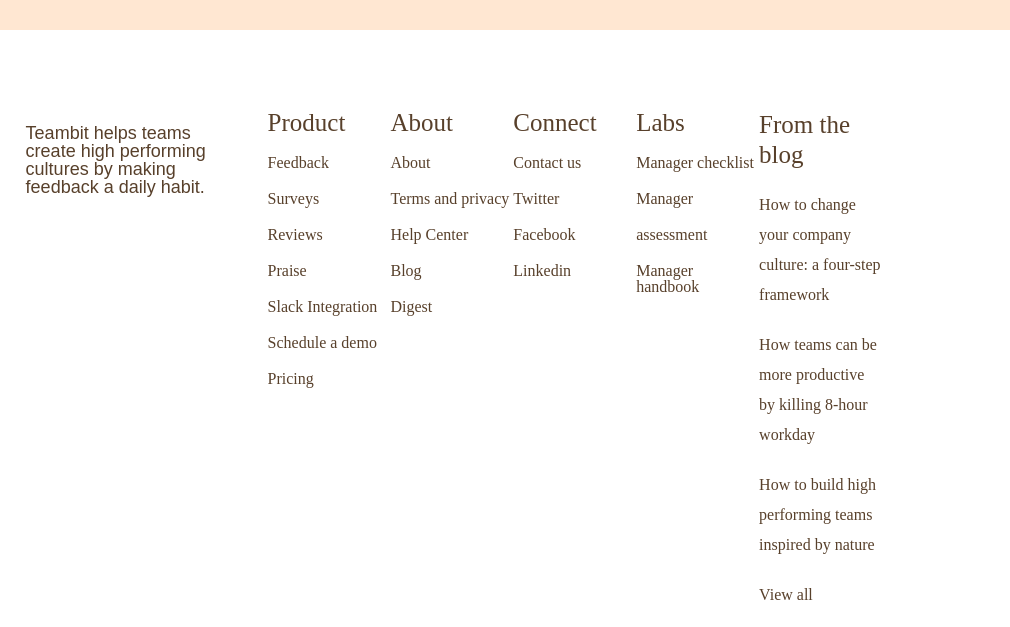
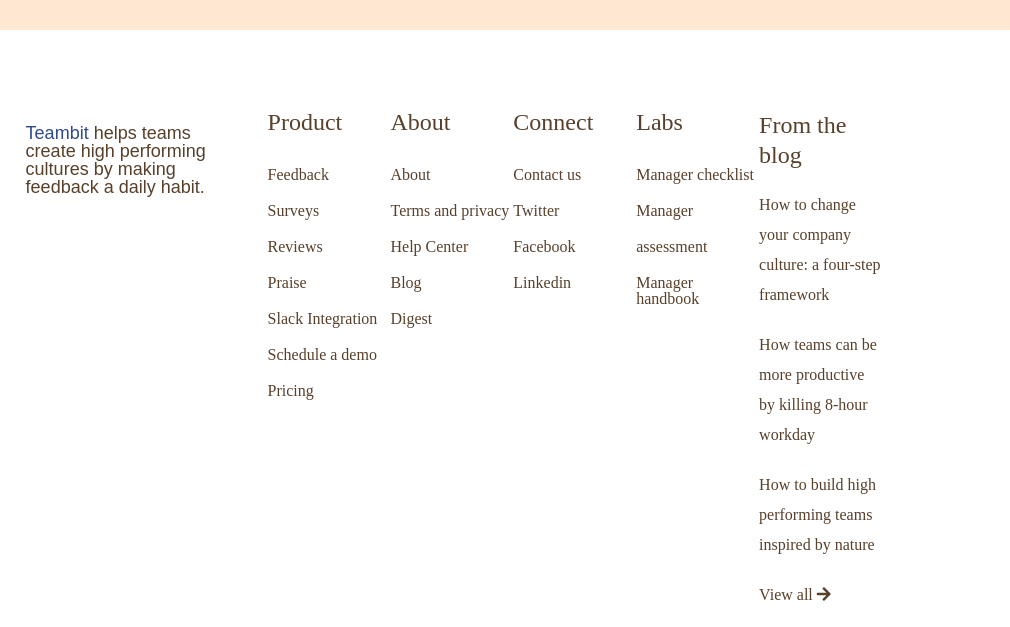
Before and after one commit to emanuelebiotti/sass-teambit, a website: page index.html in a window 1280 px wide. Shown: the part 2558-3185 px from the top of the page, 270-1280 px from the left. Drawn offline with Linux system fonts and the light colour scheme.

Commit message:
dettagli footer

```diff
--- a/index.html
+++ b/index.html
@@ -112,7 +112,7 @@
             <div class="smile">
               <img src="https://teambit.io/wp-content/themes/teambeat/img/logo-small.svg" alt="">
               <div class="helps">
-                <p>Teambit helps teams create high performing cultures by making feedback a daily habit.</p>
+                <p> <span>Teambit</span> helps teams create high performing cultures by making feedback a daily habit.</p>
               </div>
             </div>
           </div>
@@ -120,50 +120,50 @@
             <div class="footer-right-section">
               <ul>
                 <li>Product</li>
-                <li>Feedback</li>
-                <li>Surveys</li>
-                <li>Reviews</li>
-                <li>Praise</li>
-                <li>Slack Integration</li>
-                <li>Schedule a demo</li>
-                <li>Pricing</li>
+                <li><a href="#">Feedback</a></li>
+                <li><a href="#">Surveys</a></li>
+                <li><a href="#">Reviews</a></li>
+                <li><a href="#">Praise</a></li>
+                <li><a href="#">Slack Integration</a></li>
+                <li><a href="#">Schedule a demo</a></li>
+                <li><a href="#">Pricing</a></li>
               </ul>
             </div>
             <div class="footer-right-section">
               <ul>
                 <li>About</li>
-                <li>About</li>
-                <li>Terms and privacy</li>
-                <li>Help Center</li>
-                <li>Blog</li>
-                <li>Digest</li>
+                <li><a href="#">About</a></li>
+                <li><a href="#">Terms and privacy</a></li>
+                <li><a href="#">Help Center</a></li>
+                <li><a href="#">Blog</a></li>
+                <li><a href="#">Digest</a></li>
               </ul>
             </div>
             <div class="footer-right-section">
               <ul>
                 <li>Connect</li>
-                <li>Contact us</li>
-                <li>Twitter</li>
-                <li>Facebook</li>
-                <li>Linkedin</li>
+                <li><a href="#">Contact us</a></li>
+                <li><a href="#">Twitter</a></li>
+                <li><a href="#">Facebook</a></li>
+                <li><a href="#">Linkedin</a></li>
               </ul>
             </div>
             <div class="footer-right-section">
               <ul>
                 <li>Labs</li>
-                <li>Manager checklist</li>
-                <li>Manager</li>
-                <li>assessment</li>
-                <li>Manager handbook</li>
+                <li><a href="#">Manager checklist</a></li>
+                <li><a href="#">Manager</a></li>
+                <li><a href="#">assessment</a></li>
+                <li><a href="#">Manager handbook</a></li>
               </ul>
             </div>
             <div class="footer-right-section">
               <ul>
                 <li>From the blog</li>
-                <li>How to change your company culture: a four-step framework</li>
-                <li>How teams can be more productive by killing 8-hour workday</li>
-                <li>How to build high performing teams inspired by nature</li>
-                <li>View all </li>
+                <li><a href="#">How to change your company culture: a four-step framework</a></li>
+                <li><a href="#">How teams can be more productive by killing 8-hour workday</a></li>
+                <li><a href="#">How to build high performing teams inspired by nature</a></li>
+                <li><a href="#">View all <i class="fas fa-arrow-right"></i></a></li>
               </ul>
             </div>
           </div>
--- a/src/scss/_footer.scss
+++ b/src/scss/_footer.scss
@@ -34,6 +34,10 @@
     .helps {
       font-family: sans-serif;
       font-size: 90%;
+
+      p span {
+        color:$link_background_color;
+      }
     }
   }
   .footer-right {
@@ -50,15 +54,26 @@
           margin-top:80px;
           li {
             margin: 20px 0;
+            a {
+              text-decoration: none;
+              color: $menu_link_color;
+            }
           }
           li:first-child {
-            font-size: 25px;
+            font-size: 24px;
+            margin-bottom: 33px;
+
           }
         }
       }
 
       .footer-right-section:last-child {
         line-height: 30px;
+        li:first-child {
+          margin-bottom:0;
+        }
+
+
       }
   }
 
```
Also changed, not shown: public/css/app.css.
